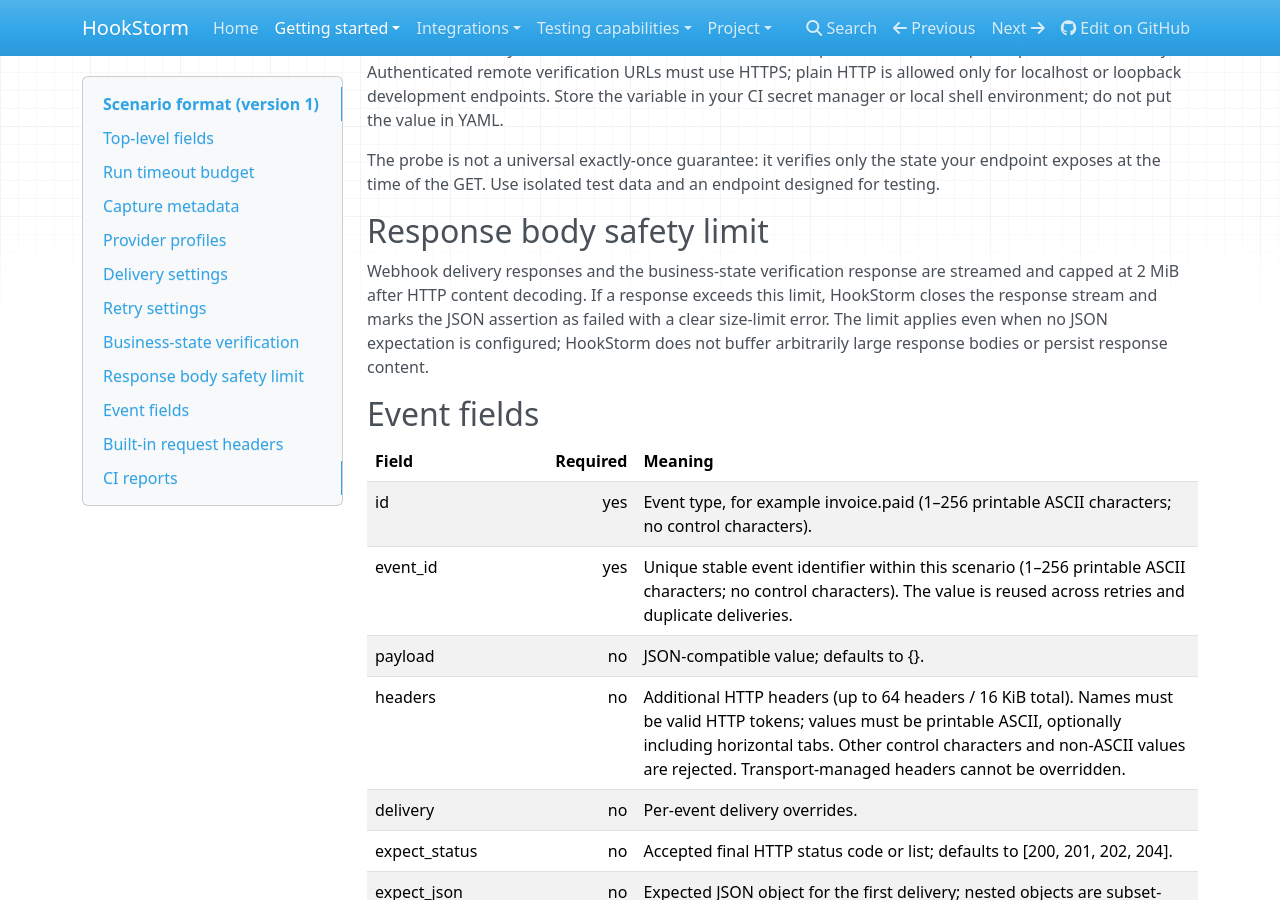
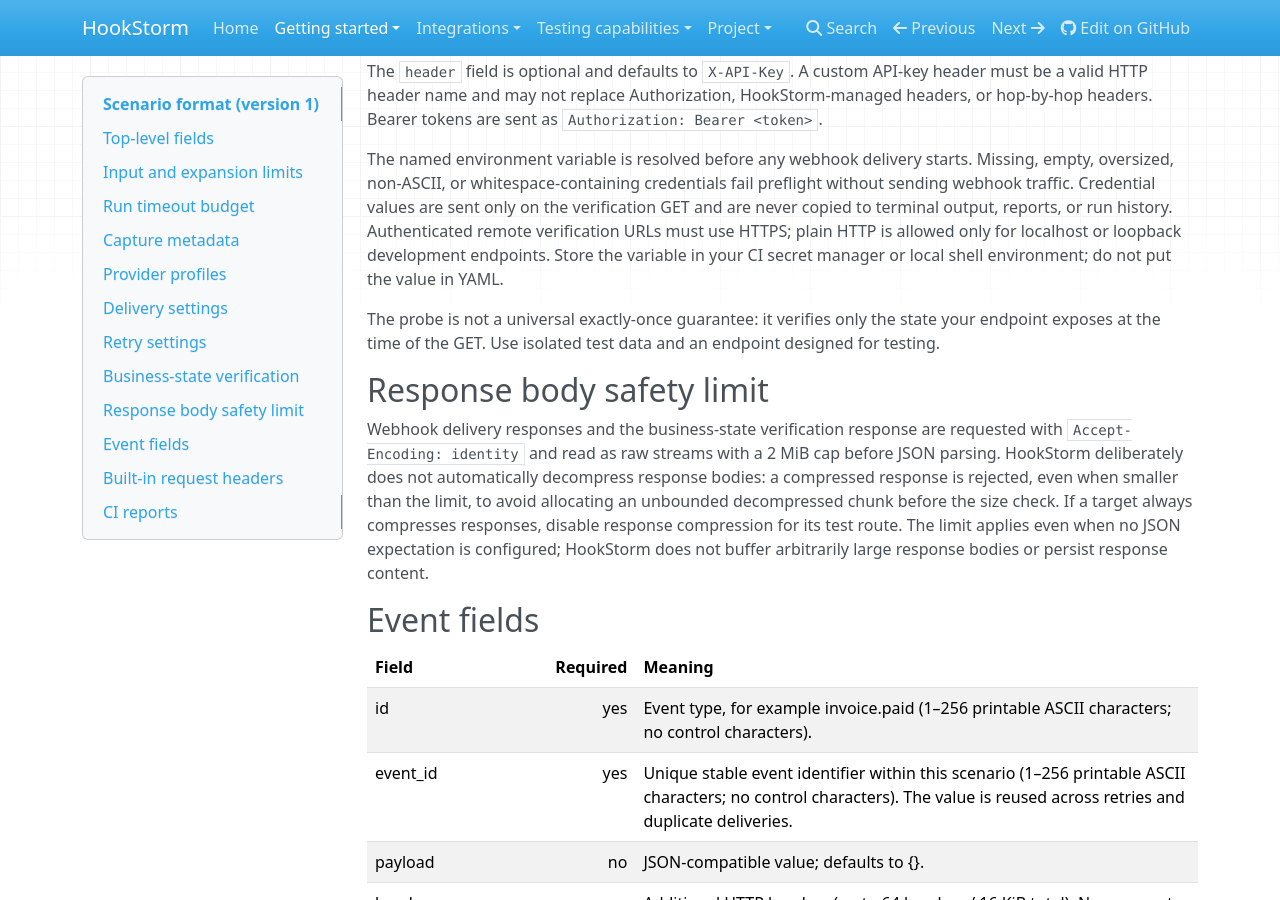
Before and after one commit to blvxx/HookStorm, an MkDocs documentation site: the page built from docs/scenario-format.md, in a window 1280 px wide and 900 px high, scrolled down 4998 px. Built offline with MkDocs 1.6.1, drawn with Linux system fonts in a browser that asks for light colours; nearby versions of some CDN libraries; some of the changed text lies outside the part shown.

Commit message:
docs: explain scenario and response memory limits

```diff
--- a/docs/scenario-format.md
+++ b/docs/scenario-format.md
@@ -17,6 +17,10 @@ A scenario is a YAML document. It describes events, delivery behavior, and expec
 | provider | no | Optional `stripe`, `github`, `shopify`, or `standard_webhooks` profile. Supplies synthetic event payload, event ID/type, provider-specific headers, and signed-delivery defaults. Explicit event fields override profile event values. |
 
 Unknown keys and duplicate YAML mapping keys are rejected to catch typos and ambiguous configuration early. Scenarios can be exported with `hookstorm export-pytest`; the generated test embeds the normalized scenario and reads its endpoint from `HOOKSTORM_TARGET` at runtime.
+
+## Input and expansion limits
+
+The YAML source file is limited to 16 MiB and may contain at most 16 YAML aliases. Payloads are limited to 1 MiB per event and 16 MiB in aggregate across the complete scenario. These limits apply before delivery starts and are intended to keep local runs and CI safe when scenarios come from reviewed pull requests. If a scenario exceeds a limit, split it into smaller focused scenarios rather than increasing limits in the source.
 
 ## Run timeout budget
 
@@ -114,7 +118,7 @@ The probe is not a universal exactly-once guarantee: it verifies only the state
 
 ## Response body safety limit
 
-Webhook delivery responses and the business-state verification response are streamed and capped at 2 MiB after HTTP content decoding. If a response exceeds this limit, HookStorm closes the response stream and marks the JSON assertion as failed with a clear size-limit error. The limit applies even when no JSON expectation is configured; HookStorm does not buffer arbitrarily large response bodies or persist response content.
+Webhook delivery responses and the business-state verification response are requested with `Accept-Encoding: identity` and read as raw streams with a 2 MiB cap before JSON parsing. HookStorm deliberately does not automatically decompress response bodies: a compressed response is rejected, even when smaller than the limit, to avoid allocating an unbounded decompressed chunk before the size check. If a target always compresses responses, disable response compression for its test route. The limit applies even when no JSON expectation is configured; HookStorm does not buffer arbitrarily large response bodies or persist response content.
 
 ## Event fields
 
```
